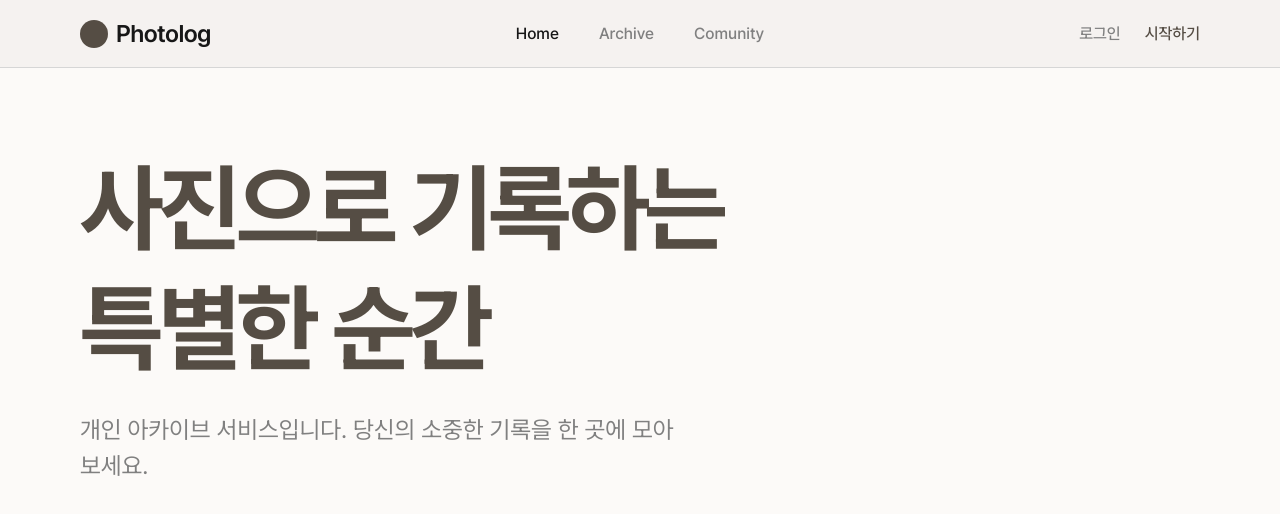
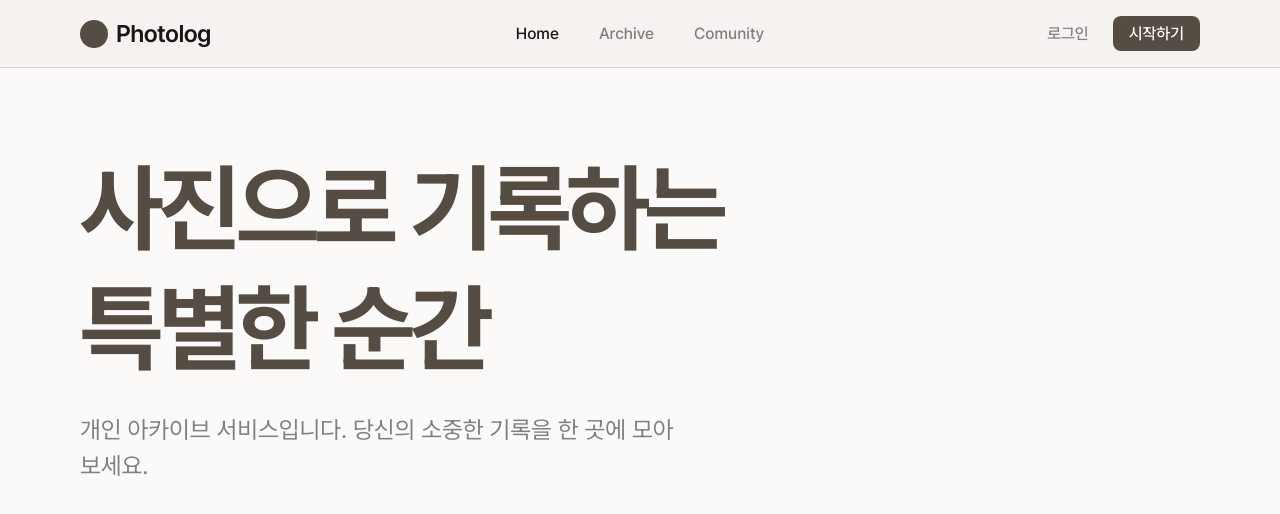
Before and after one commit to hyobin28/photolog, a Next.js app: page / in a window 1280 px wide. Shown: the top 514 px of the page. Built offline with nearby package versions, Linux system fonts and the light colour scheme.

Commit message:
feat: Button 공통 컴포넌트 생성

```diff
--- /dev/null
+++ b/src/app/components/common/Button/Button.tsx
@@ -0,0 +1,40 @@
+type ButtonProps = {
+  variant?: 'filled' | 'outline'
+  size: 's' | 'm' | 'l'
+  onClick?: () => void
+  className?: string
+  children: string
+}
+
+const Button = ({
+  variant = 'filled',
+  size,
+  onClick,
+  className,
+  children,
+}: ButtonProps) => {
+  const base =
+    'inline-flex items-center justify-center transition-all active:scale-[0.98] font-medium'
+
+  const variants = {
+    filled: 'bg-brand text-white hover:bg-branddark',
+    outline: 'border border-border bg-transparent text-primary hover:bg-header',
+  }
+
+  const sizes = {
+    s: 'px-4 py-2 h-[35px] min-w-[80px] text-b-16 rounded-[8px]',
+    m: 'px-6 py-3 h-[66px] w-[187px] text-b-32 rounded-[14px]',
+    l: 'h-[64px] py-4 text-b-24 rounded-[16px] w-full max-w-[411px]',
+  }
+
+  return (
+    <button
+      onClick={onClick}
+      className={`${base} ${variants[variant]} ${sizes[size]} ${className}`}
+    >
+      {children}
+    </button>
+  )
+}
+
+export default Button
--- a/src/app/components/layout/Header.tsx
+++ b/src/app/components/layout/Header.tsx
@@ -1,6 +1,8 @@
 import Link from 'next/link'
 
 import { Menu } from 'lucide-react'
+
+import Button from '../common/Button/Button'
 
 const Header = () => {
   return (
@@ -37,12 +39,7 @@ const Header = () => {
           >
             로그인
           </Link>
-          <Link
-            href="/signup"
-            className="text-brand hover:opacity-80 transition-opacity"
-          >
-            시작하기
-          </Link>
+          <Button size="s">시작하기</Button>
         </div>
 
         {/* 모바일 아이콘 */}
--- a/src/app/globals.css
+++ b/src/app/globals.css
@@ -3,6 +3,7 @@
 :root {
   --color-background: #fcfaf8;
   --color-brand: #554d44;
+  --color-brand-dark: #454039;
   --color-header: #f5f2f0;
 
   --color-text-primary: #171717;
@@ -23,6 +24,7 @@
 @theme inline {
   --color-background: var(--color-background);
   --color-brand: var(--color-brand);
+  --color-branddark: var(--color-brand-dark);
   --color-header: var(--color-header);
   --color-primary: var(--color-text-primary);
   --color-secondary: var(--color-text-secondary);
```
